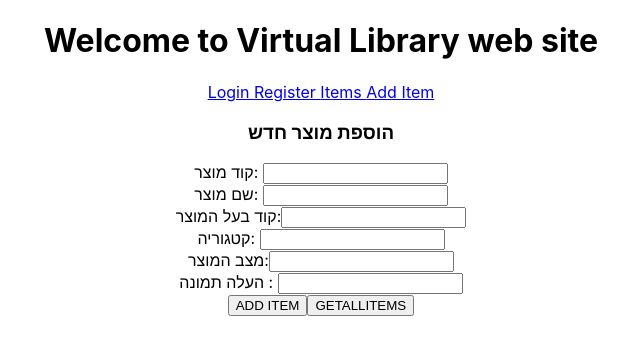
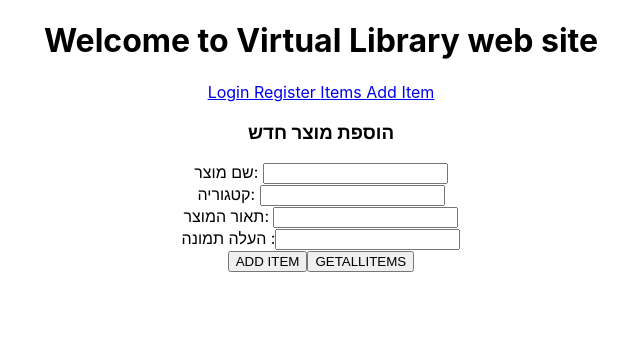
Before and after one commit to AmalyaElner123/Virtual_Library, a React (Create React App) app in the folder client/: page /AddItem in a window 1280 px wide. Shown: the top 354 px of the page, without its empty margins (319-959 px from the left). Built offline with nearby package versions, Linux system fonts and the light colour scheme.

Commit message:
update_1911

```diff
--- a/client/src/component/AddItem.js
+++ b/client/src/component/AddItem.js
@@ -3,21 +3,23 @@ import utils from './utils';
 
 function AddItem() {
 
-  const  [item,setItem]=useState({idItem:'',name:'', idOwner:'',category:'',openText:'',img:''})
+//   const  [date1,setDate1] =  useState('')
+  const  [item,setItem]=useState({idItem:'',name:'',category:'',openText:'',uploadDate:'',img:''})
 
   const  AddItemFunc= async() =>
     {
+
+// var today = new Date,date = today.getFullYear() + '-' + (today.getMonth() + 1) + '-' + today.getDate();
+        var today = new Date,date1 = today.getDate() + '/' + (today.getMonth() + 1) + '/' + today.getFullYear()
+
+        setItem({...item,uploadDate:date1.value})
+
         console.log("bef_new_item:")
         console.log(item)
+
         var res = await utils.createItem("http://localhost:8000/api/items",item)
         console.log("add_new_item");
         console.log(res);
-        // if (!res)
-        // {
-        //     console.log("Email address already exist")
-        // }
-
-
 
     }
     const onClickAllItems= async() =>
@@ -30,13 +32,11 @@ function AddItem() {
     return (
         <div className="App">
             <h3>הוספת מוצר חדש</h3>
-            קוד מוצר: <input type="text" onChange={e=>setItem({...item,idItem:e.target.value})}></input><br/>
-            שם מוצר:  <input type="text" onChange={e=>setItem({...item,name:e.target.value})}></input><br/>
-            קוד בעל המוצר:<input type="text" onChange={e=>setItem({...item,idOwner:e.target.value})}></input><br/>
-            קטגוריה: <input type="text" onChange={e=>setItem({...item,category:e.target.value})}></input><br/>
-            {/* סטטוס מוצר:<input type="text" onChange={e=>setItem({...item,status:e.target.value})}></input><br/> */}
-            מצב המוצר:<input type="text" onChange={e=>setItem({...item,openText:e.target.value})}></input><br/>
-            העלה תמונה : <input type="text" onChange={e=>setItem({...item,img:e.target.value})}></input><br/>
+
+            שם מוצר:    <input type="text" onChange={e=>setItem({...item,name:e.target.value})}></input><br/>
+            קטגוריה:    <input type="text" onChange={e=>setItem({...item,category:e.target.value})}></input><br/>
+            תאור המוצר: <input type="text" onChange={e=>setItem({...item,openText:e.target.value})}></input><br/>
+            העלה תמונה :<input type="text" onChange={e=>setItem({...item,img:e.target.value})}></input><br/>
 
             <button type="button"  onClick={AddItemFunc} >ADD ITEM</button>
             <button onClick={onClickAllItems}>GETALLITEMS</button>
--- a/client/src/component/Login.js
+++ b/client/src/component/Login.js
@@ -7,6 +7,7 @@ function Login() {
     //const history = useHistory()
     const loginFunc = () =>
     {
+
         console.log("login:")
         console.log(login.email)
         console.log(login.userPassword)
```
Also changed, not shown: 2 other files (tests, documents, lock files or other folders).
